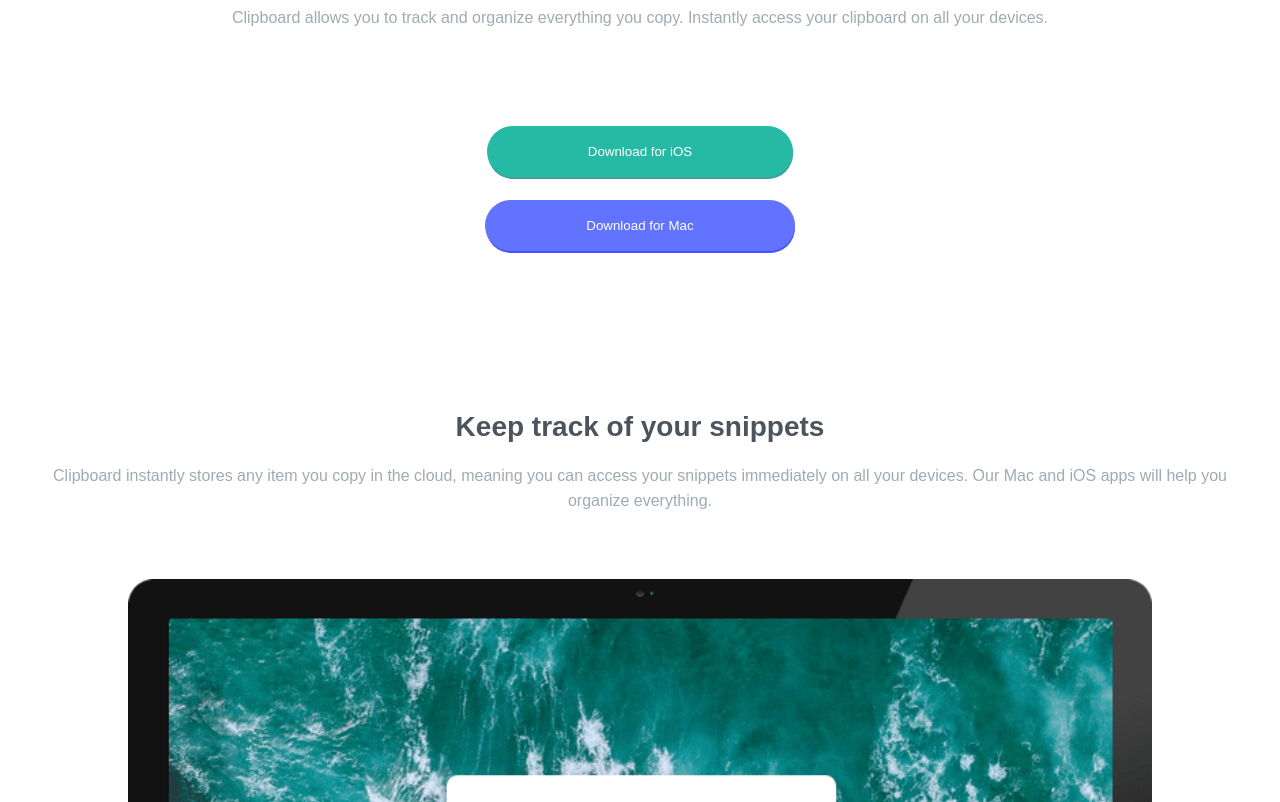
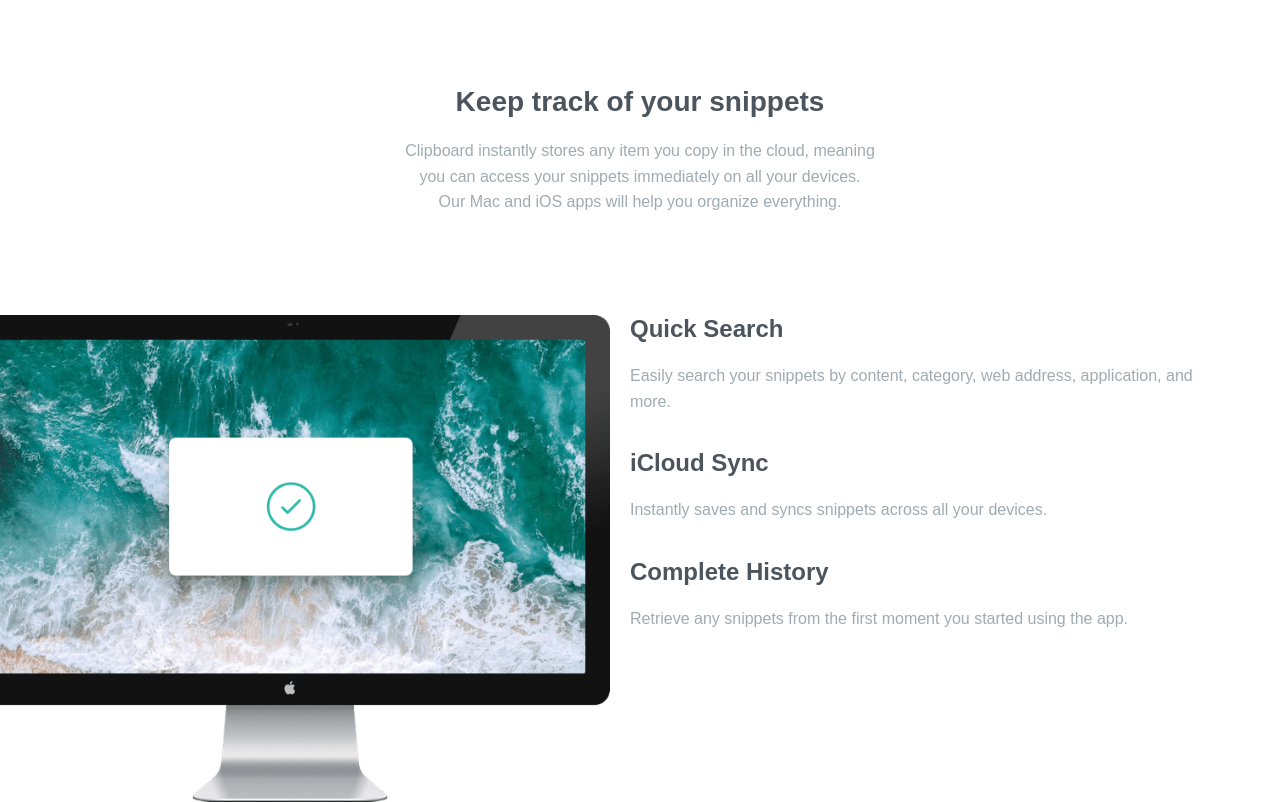
Before and after one commit to becmorrell/frontend-mentor, a plain HTML site: page clipboard-landing-page-master/index.html in a window 1280 px wide. Shown: the part 516-1318 px from the top of the page. Drawn offline with Linux system fonts and the light colour scheme; a web font is replaced by a local one.

Commit message:
mobile and desktop

```diff
--- a/clipboard-landing-page-master/index.html
+++ b/clipboard-landing-page-master/index.html
@@ -51,7 +51,9 @@
       </div>
 
       <div class="computer-info">
-        <img class="image-computer" src="images/image-computer.png" alt="computer">
+        <div class="image">
+          <img class="image-computer" src="images/image-computer.png" alt="computer">
+        </div>
 
       <div class="search-sync-history">
         <div class="search">
--- a/clipboard-landing-page-master/style.css
+++ b/clipboard-landing-page-master/style.css
@@ -5,6 +5,12 @@
 }
 
 .page {
+    display: flex;
+    flex-direction: column;
+    align-items: center;
+}
+
+.container {
     display: flex;
     flex-direction: column;
     align-items: center;
@@ -20,7 +26,7 @@
 .logo {
     display: flex;
     justify-content: center;
-    width: 50%;
+    width: 170px;
     margin-bottom: 65px;
 }
 
@@ -35,6 +41,12 @@
 
 .image-tablet {
     width: 100%;
+}
+
+.image {
+    display: flex;
+    flex-direction: column;
+    align-items: center;
 }
 
 h1 {
@@ -84,7 +96,8 @@ h3 {
     justify-content: center;
     margin-left: 20px;
     margin-right: 20px;
-    margin-bottom: 40px;
+    width: calc(100% - 40px);
+    max-width: 471px;
 }
 
 .button {
@@ -92,12 +105,16 @@ h3 {
     font-weight: 400;
     font-size: 18px;
     text-align: center;
+}
 
+.download-button {
+    width: 100%;
+    max-width: 300px;
 }
 
 .ios button {
     background-color: hsl(171, 66%, 44%);
-    padding: 18px 101px;
+    padding: 18px 96px;
     color: white;
     box-shadow: 0.5px 2.5px 0px -0.5px hsl(172, 44%, 44%);
     margin-bottom: 23px;
@@ -108,7 +125,7 @@ h3 {
 
 .mac button {
     background-color: hsl(233, 100%, 69%);
-    padding: 18px 101px;
+    padding: 18px 96px;
     color: white;
     border-radius: 32px;
     box-shadow: 0.5px 2.5px 0px -0.5px hsl(237, 100%, 64%);
@@ -121,6 +138,8 @@ h3 {
     margin-right: 37px;
     margin-left: 37px;
     margin-bottom: 65px;
+    width: calc(100% - 74px);
+    max-width: 471px;
 }
 
 .computer-info {
@@ -130,15 +149,9 @@ h3 {
 }
 
 .search-sync-history {
-    margin-left: 20px;
-    margin-right: 20px;
-    margin-bottom: 130px
-}
-
-.sync,
-.history {
-    margin-left: 20px;
-    margin-right: 20px;
+    padding-left: 20px;
+    padding-right: 20px;
+    margin-bottom: 130px;
 }
 
 .access-clipboard {
@@ -195,6 +208,7 @@ footer {
     justify-content: flex-start;
     background-color: hsl(201, 11%, 94%);
     height: 500px;
+    width: 100%
 }
 
 .contact-info {
@@ -252,3 +266,49 @@ ul {
     font-size: 28px;
     margin-top: 30px;
 }
+
+@media only screen and (min-width: 760px){
+
+    .download-button {
+        display: flex;
+        justify-content: space-around;
+    }
+
+    .mac button,
+    .ios button {
+        padding: 10px 24px;
+        font-size: 12px;
+    }
+
+    .mac button {
+        margin-left: 10px;
+    }
+
+    p {
+        margin-bottom: 35px;
+    }
+
+    .computer-info {
+        display: flex;
+        flex-direction: row;
+        align-items: flex-start;
+    }
+
+    .image {
+        align-items: flex-start;
+        margin-left: -30px;
+    }
+
+    .search-sync-history,
+    .image {
+        width: 50%;
+    }
+
+    .image-computer {
+        width: 100%;
+    }
+
+    .search-sync-history > * > h3, .search-sync-history > * > p {
+        text-align: left;
+    }
+}
```
Also changed, not shown: 1 other file.
